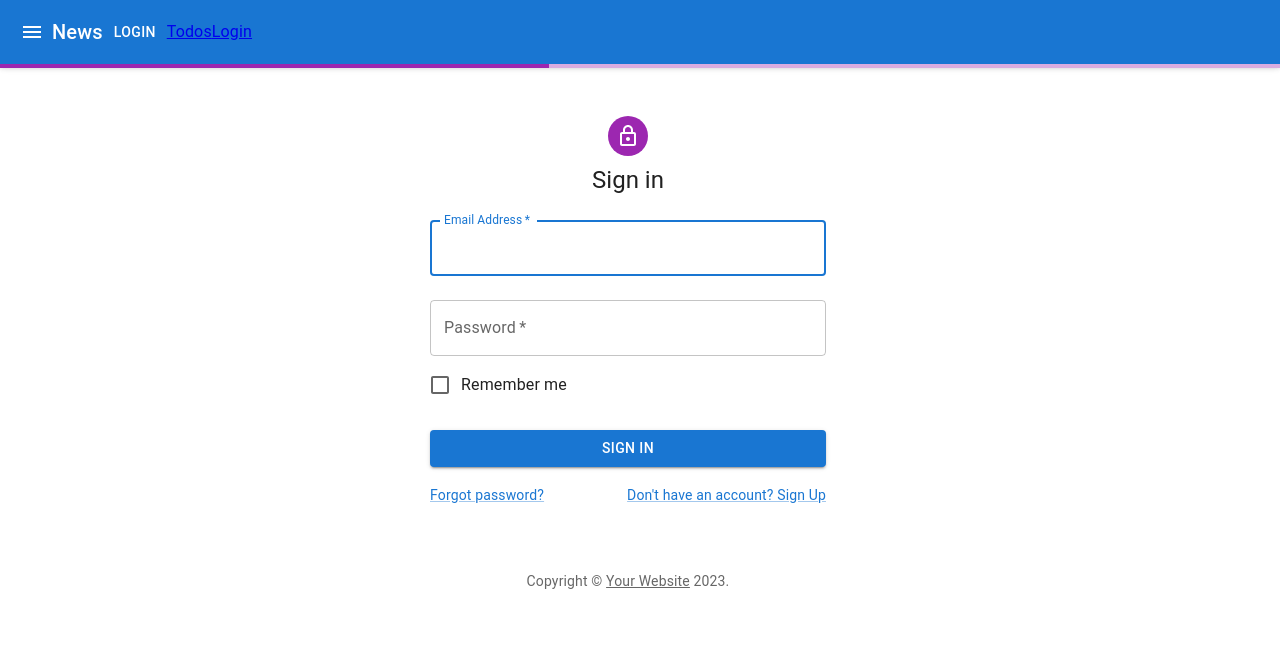
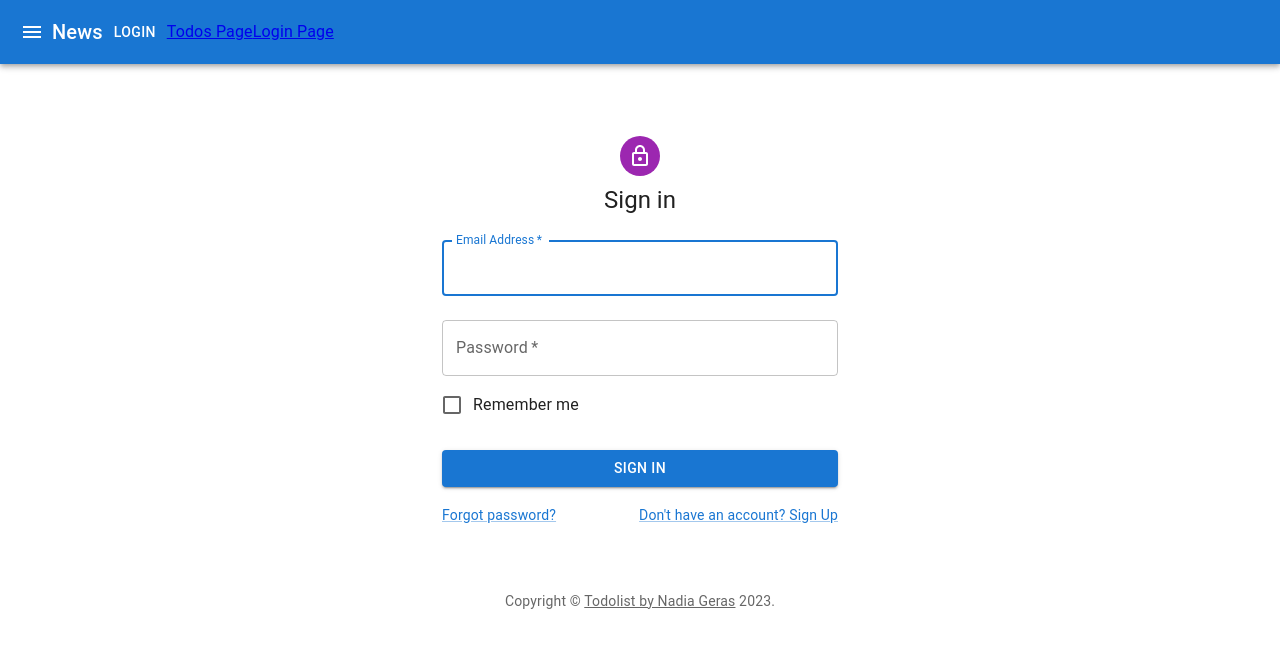
Before and after one commit to nadiageras-au/todolist, a React (Create React App) app: page /#/login in a window 1280 px wide. Shown: the top 648 px of the page. Built offline with nearby package versions, Linux system fonts and the light colour scheme; no server answers.

Commit message:
refactor: change router to v.6.4

```diff
--- a/src/App/App.tsx
+++ b/src/App/App.tsx
@@ -1,44 +1,15 @@
 import React, {useCallback, useEffect, useReducer, useState} from 'react';
 import './App.css';
-
-import {
-    addTodolistTC,
-    changeTodolistFilterAC,
-    changeTodolistTitleTC, fetchTodosTC,
-    removeTodolistTC,
-} from '../state/todolists-reducer';
-import {
-    addTaskTC,
-    deleteTaskTC, updateTaskTC,
-    //updateTaskStatusTC
-} from '../state/tasks-reducer';
-import {useAppDispatch, useAppSelector} from '../state/store';
-import {AppBar, Button, Container, Grid, IconButton, Paper, Toolbar, Typography} from "@mui/material";
+import {AppBar, Button, Container, IconButton, Toolbar, Typography} from "@mui/material";
 import LinearProgress from '@mui/material/LinearProgress';
 import {Menu} from "@mui/icons-material";
-import {AddItemForm} from "../AddItemForm/AddItemForm";
-import {TaskStatuses, TaskType, TodolistType} from "../api/todolist-api";
-// import {Todolist} from "../Todolist";
+import {TaskType, TodolistType} from "../api/todolist-api";
 import {RequestStatusType} from "../state/app-reducer";
 import {ErrorSnackbar} from "../components/ErrorSnackBar/ErrorSnackBar";
-import {TodosList} from '../components/TodosList/TodosList';
-import {Login} from '../components/Login/Login';
-import {Link, Route, Routes} from "react-router-dom";
-
-//
-// import * as React from "react";
-// import * as ReactDOM from "react-dom";
-// import {
-//     createHashRouter,
-//     RouterProvider,
-// } from "react-router-dom";
-//
-// import Root, { rootLoader } from "./routes/root";
-// import Team, { teamLoader } from "./routes/team";
-
-
-
-
+import {Link, Outlet} from "react-router-dom";
+import {useAppSelector} from "../state/store";
+import { TodosList } from '../components/TodosList/TodosList';
+import { Login } from '../components/Login/Login';
 
 export type FilterValuesType = "all" | "active" | "completed";
 
@@ -54,71 +25,8 @@ export type TasksStateType = {
 
 export function App() {
 
-    // const todolists = useAppSelector<Array<TodolistDomainType>>(state => state.todolists)
-    // const tasks = useAppSelector<TasksStateType>(state => state.tasks)
-    const status = useAppSelector<RequestStatusType>(state => state.app.status)
-    const dispatch = useAppDispatch()
-    console.log('app')
-
-    useEffect(() => {
-        console.log('app useEffect')
-        dispatch(fetchTodosTC())
-    }, [])
-
-    const removeTask = useCallback((id: string, todolistId: string) => {
-        dispatch(deleteTaskTC(todolistId, id))
-    }, [])
-    const addTask = useCallback((title: string, todolistId: string) => {
-        dispatch(addTaskTC({todolistId, title}))
-    }, [])
-    const changeStatus = useCallback((id: string, status: TaskStatuses, todolistId: string) => {
-        dispatch(updateTaskTC(todolistId, id, {status}))
-    }, [])
-
-    const changeTaskTitle = useCallback((id: string, title: string, todolistId: string) => {
-        dispatch(updateTaskTC(todolistId, id, {title}))
-    }, [dispatch])
-
-    const changeFilter = useCallback((value: FilterValuesType, todolistId: string) => {
-        const action = changeTodolistFilterAC(todolistId, value);
-        dispatch(action);
-
-    }, [dispatch])
-    const removeTodolist = useCallback((id: string) => {
-        dispatch(removeTodolistTC(id));
-    }, [])
-
-    const changeTodolistTitle = useCallback((id: string, title: string) => {
-        dispatch(changeTodolistTitleTC(id, title));
-    }, [])
-
-    const addTodolist = useCallback((title: string) => {
-        dispatch(addTodolistTC(title));
-    }, [])
-
-    /** const router = createHashRouter([
-    //     {
-    //         path: "/",
-    //         element: <TodosList removeTask={removeTask}
-    //                             changeFilter={changeFilter}
-    //                             addTask={addTask}
-    //                             changeTaskStatus={changeStatus}
-    //                             removeTodolist={removeTodolist}
-    //                             changeTaskTitle={changeTaskTitle}
-    //                             changeTodolistTitle={changeTodolistTitle}/>,
-    //         loader: rootLoader,
-    //     },
-    //     {
-    //         path: "/login",
-    //         element: <Login />,
-    //         loader: rootLoader,
-    //
-    //     },
-    // ]);
-        **/
     return (
         <div className="App">
-            {/*<RouterProvider router={router} />*/}
             <ErrorSnackbar/>
             <AppBar position="static">
                 <Toolbar>
@@ -130,32 +38,18 @@ export function App() {
                     </Typography>
                     <Button color="inherit">Login</Button>
                     <nav>
-                        <Link to="/">Todos</Link>
-                        <Link to="login">Login</Link>
+                        <Link to="/todolists">Todos Page</Link>
+                        <Link to="/login">Login Page</Link>
                     </nav>
                 </Toolbar>
 
             </AppBar>
-            {
-                status === 'loading' && <LinearProgress color="secondary"/>
-            }
             <Container fixed>
+                <Outlet />
+                {/*<TodosList/>*/}
+                {/*<Login/>*/}
+            </Container>
 
-                <Grid container spacing={3}>
-                    <Routes>
-                        <Route path='/' element={<TodosList removeTask={removeTask}
-                                                            changeFilter={changeFilter}
-                                                            addTask={addTask}
-                                                            changeTaskStatus={changeStatus}
-                                                            removeTodolist={removeTodolist}
-                                                            changeTaskTitle={changeTaskTitle}
-                                                            changeTodolistTitle={changeTodolistTitle}
-                                                            addTodolist={addTodolist}/>}/>
-                        <Route path='/login' element={<Login/>}/>
-                    </Routes>
-
-                </Grid>
-            </Container>
         </div>
     );
 }
--- /dev/null
+++ b/src/components/ErrorPage/ErrorPage.tsx
@@ -0,0 +1,12 @@
+import React from "react";
+
+export function ErrorPage() {
+    return (
+        <div className="error-page">
+            <div>
+                <h1>Oops!</h1>
+                <p>Page not found 404</p>
+            </div>
+        </div>
+    );
+}
--- a/src/components/Login/Login.tsx
+++ b/src/components/Login/Login.tsx
@@ -21,7 +21,7 @@ function Copyright(props: any) {
         <Typography variant="body2" color="text.secondary" align="center" {...props}>
             {'Copyright © '}
             <Link color="inherit" href="https://mui.com/">
-                Your Website
+                Todolist by Nadia Geras
             </Link>{' '}
             {new Date().getFullYear()}
             {'.'}
--- a/src/components/TodosList/TodosList.tsx
+++ b/src/components/TodosList/TodosList.tsx
@@ -1,37 +1,67 @@
-import React from 'react';
+import React, {useCallback, useEffect} from 'react';
 import {Grid, Paper} from "@mui/material";
 import {Todolist} from "../../Todolist";
 import {useSelector} from "react-redux";
-import {AppRootStateType, useAppSelector} from "../../state/store";
-import {TodolistDomainType} from "../../state/todolists-reducer";
+import {AppRootStateType, useAppDispatch, useAppSelector} from "../../state/store";
+import {
+    addTodolistTC,
+    changeTodolistFilterAC, changeTodolistTitleTC,
+    fetchTodosTC,
+    removeTodolistTC,
+    TodolistDomainType
+} from "../../state/todolists-reducer";
 import {FilterValuesType, TasksStateType} from "../../App/App";
 import {TaskStatuses} from "../../api/todolist-api";
 import {AddItemForm} from "../../AddItemForm/AddItemForm";
+import {RequestStatusType} from "../../state/app-reducer";
+import {addTaskTC, deleteTaskTC, updateTaskTC} from "../../state/tasks-reducer";
+import LinearProgress from "@mui/material/LinearProgress";
 
-type TodosList_T = {
-    removeTask: (id: string, todolistId: string) => void
-    changeFilter: (value: FilterValuesType, todolistId: string) => void
-    addTask: (title: string, todolistId: string) => void
-    changeTaskStatus: (id: string, status: TaskStatuses, todolistId: string) => void
-    removeTodolist: (id: string) => void
-    changeTaskTitle: (id: string, title: string, todolistId: string) => void
-    changeTodolistTitle: (id: string, title: string) => void
-    addTodolist: (title: string) => void
-}
-
-export const TodosList = ({
-          removeTask,
-          changeFilter,
-          addTask,
-          changeTaskStatus,
-          removeTodolist,
-          changeTaskTitle,
-          changeTodolistTitle,
-          addTodolist
-      }: TodosList_T) => {
+export const TodosList = () => {
+    console.log('todoslist')
     const todos = useSelector<AppRootStateType, Array<TodolistDomainType>>(state => state.todolists)
     const tasks = useAppSelector<TasksStateType>(state => state.tasks)
+    const dispatch = useAppDispatch()
 
+    const status = useAppSelector<RequestStatusType>((state) => state.app.status)
+
+    console.log('app')
+
+    useEffect(() => {
+        console.log('app useEffect')
+        dispatch(fetchTodosTC())
+    }, [])
+
+    const removeTask = useCallback((id: string, todolistId: string) => {
+        dispatch(deleteTaskTC(todolistId, id))
+    }, [])
+    const addTask = useCallback((title: string, todolistId: string) => {
+        dispatch(addTaskTC({todolistId, title}))
+    }, [])
+    const changeTaskStatus = useCallback((id: string, status: TaskStatuses, todolistId: string) => {
+        dispatch(updateTaskTC(todolistId, id, {status}))
+    }, [])
+
+    const changeTaskTitle = useCallback((id: string, title: string, todolistId: string) => {
+        dispatch(updateTaskTC(todolistId, id, {title}))
+    }, [dispatch])
+
+    const changeFilter = useCallback((value: FilterValuesType, todolistId: string) => {
+        const action = changeTodolistFilterAC(todolistId, value);
+        dispatch(action);
+
+    }, [dispatch])
+    const removeTodolist = useCallback((id: string) => {
+        dispatch(removeTodolistTC(id));
+    }, [])
+
+    const changeTodolistTitle = useCallback((id: string, title: string) => {
+        dispatch(changeTodolistTitleTC(id, title));
+    }, [])
+
+    const addTodolist = useCallback((title: string) => {
+        dispatch(addTodolistTC(title));
+    }, [])
     return (
         <>
             <Grid container style={{padding: "20px"}}>
@@ -59,6 +89,9 @@ export const TodosList = ({
                                 changeTodolistTitle={changeTodolistTitle}
                             />
                         </Paper>
+                        {
+                            status === 'loading' && <LinearProgress color="secondary"/>
+                        }
                     </Grid>
                 })
             }
--- a/src/index.tsx
+++ b/src/index.tsx
@@ -5,15 +5,41 @@ import * as serviceWorker from './serviceWorker';
 import {store} from './state/store';
 import {Provider} from 'react-redux';
 import {App} from "./App/App";
-import { HashRouter} from 'react-router-dom';
+import {createHashRouter, Navigate, RouterProvider} from 'react-router-dom';
+import {Login} from './components/Login/Login';
+import {TodosList} from "./components/TodosList/TodosList";
+import {ErrorPage} from "./components/ErrorPage/ErrorPage";
 
 const container = document.getElementById('root') as HTMLElement
+const router = createHashRouter([
+    {
+        path: "/",
+        element: <App/>,
+        errorElement: <Navigate to="404"/>,
+        children: [
+            {
+                index: true,
+                element: <Navigate to="/todolists"/>,
+            },
+            {
+                path: "/login",
+                element: <Login/>,
+            },
+            {
+                path: "/todolists",
+                element: <TodosList/>,
+            }
+        ],
+    },
+    {
+        path: "404",
+        element: <ErrorPage/>
+    },
+]);
 const root = createRoot(container);
 root.render(
     <Provider store={store}>
-        <HashRouter>
-            <App />
-        </HashRouter>
+        <RouterProvider router={router}/>
     </Provider>
 );
 
```
